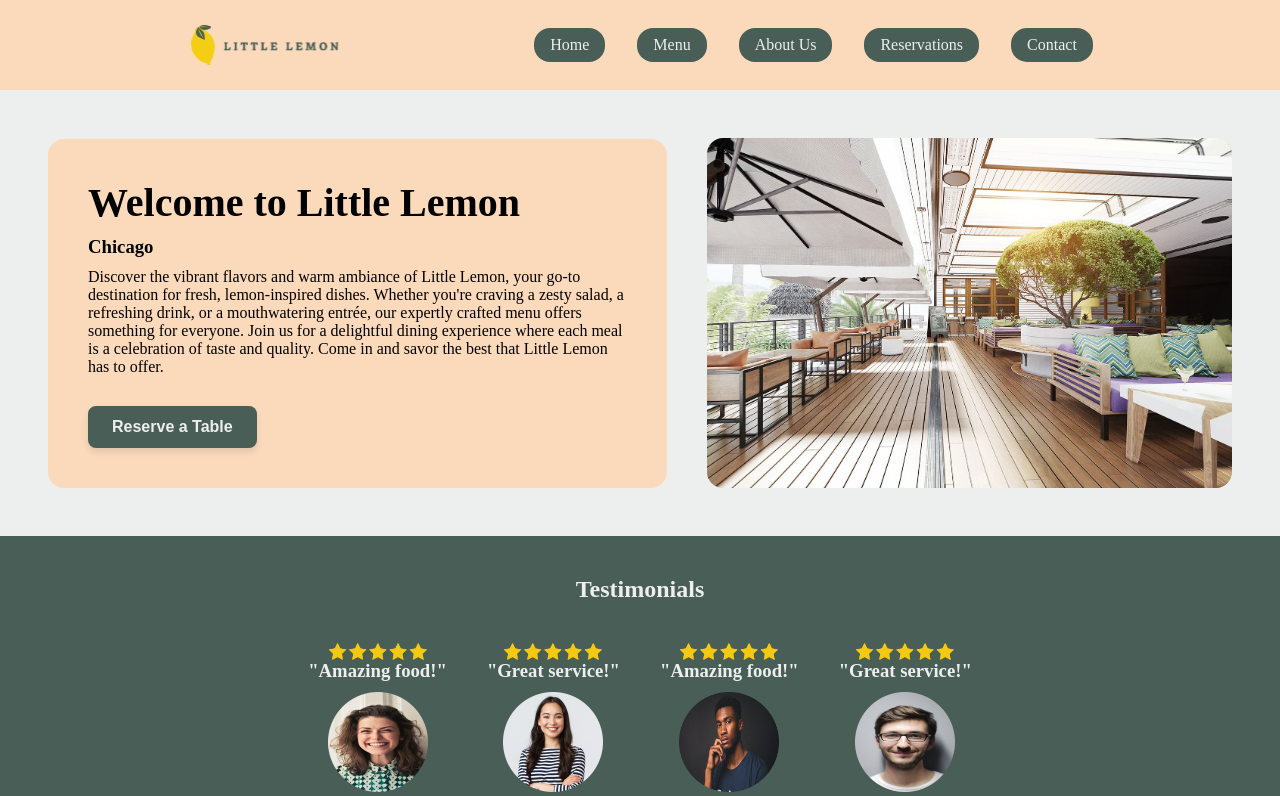
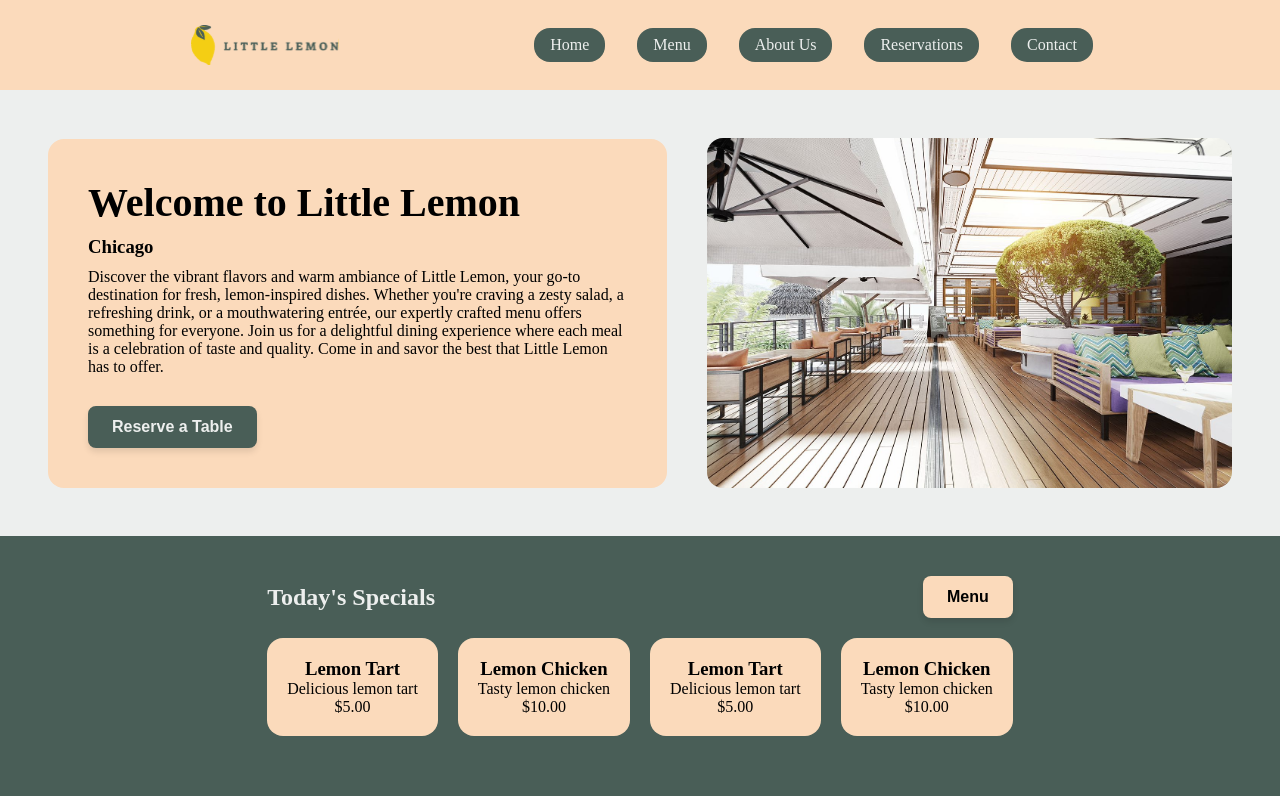
Before and after one commit to ndimitrakas/LittleLemonCapstoneProject, a React (Create React App) app: page / in a window 1280 px wide. Shown: the top 796 px of the page. Built offline with nearby package versions, Linux system fonts and the light colour scheme.

Commit message:
Created the specials component
Need to add the photos of the specials and more styling

```diff
--- a/src/App.css
+++ b/src/App.css
@@ -218,6 +218,47 @@ header {
 
 /* Hero Style End */
 
+/* Specials Style Start */
+
+.specials {
+  display: grid;
+  background-color: #495e57;
+  color: #EDEFEE;
+  padding: 40px;
+  justify-content: center;
+}
+
+.specials-header {
+  display: flex;
+  flex-wrap: wrap;
+  flex-direction: row;
+  align-items: center;
+  justify-content: space-between;
+  margin: 0 10px;
+}
+
+.specials-card-view {
+  display: flex;
+  color: black;
+
+}
+
+.specials button {
+  background-color: #FBDABB;
+  color: black;
+}
+
+.specials li {
+  display: grid;
+  background-color: #FBDABB;
+  justify-items: center;
+  border-radius: 16px;
+  padding: 20px;
+  margin: 20px 10px;
+}
+
+/* Specials Style End */
+
 /* Ratings Style End */
 
 .ratings {
@@ -226,8 +267,7 @@ header {
   flex-direction: column;
   align-items: center;
   justify-content: center;
-  background-color: #495e57;
-  color: #EDEFEE;
+  background-color: #EDEFEE;
   padding: 40px;
 }
 
--- a/src/App.js
+++ b/src/App.js
@@ -2,6 +2,7 @@ import './App.css';
 import React from 'react';
 import Header from './components/Header';
 import Hero from './components/Hero';
+import Specials from './components/Specials';
 import Ratings from './components/Ratings';
 import Chicago from './components/Chicago';
 import Footer from './components/Footer';
@@ -11,6 +12,7 @@ function App() {
     <>
       <Header />
       <Hero />
+      <Specials />
       <Ratings />
       <Chicago />
       <Footer />
--- /dev/null
+++ b/src/components/Specials.js
@@ -0,0 +1,33 @@
+// src/components/Specials/Specials.js
+import React from 'react';
+
+function Specials() {
+  const specials = [
+    { id: 1, name: 'Lemon Tart', description: 'Delicious lemon tart', price: '$5.00' , image: ""},
+    { id: 2, name: 'Lemon Chicken', description: 'Tasty lemon chicken', price: '$10.00', image: ""},
+    { id: 3, name: 'Lemon Tart', description: 'Delicious lemon tart', price: '$5.00', image: ""},
+    { id: 4, name: 'Lemon Chicken', description: 'Tasty lemon chicken', price: '$10.00', image: ""},
+  ];
+
+  return (
+    <section className="specials">
+      <div class='specials-header'>
+        <h2>Today's Specials</h2>
+        <button>Menu</button>
+      </div>
+      <ul>
+        <div class='specials-card-view'>
+            {specials.map(special => (
+                <li key={special.id}>
+                    <h3>{special.name}</h3>
+                    <p>{special.description}</p>
+                    <p>{special.price}</p>
+                </li>
+            ))}
+        </div>
+      </ul>
+    </section>
+  );
+}
+
+export default Specials;
```
